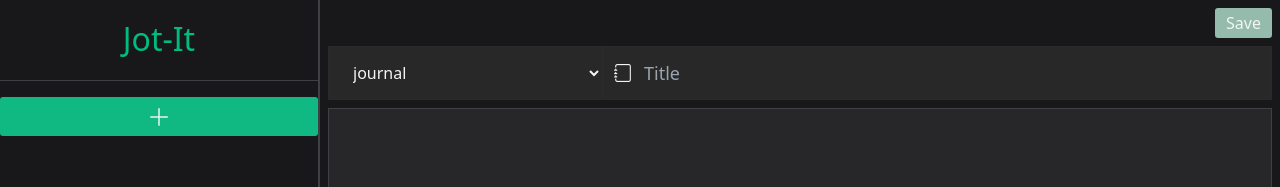
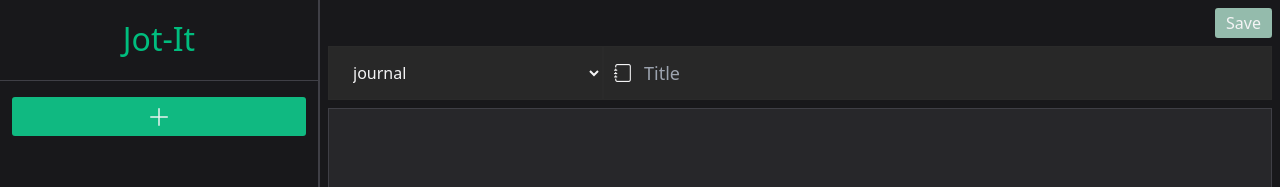
Before and after one commit to murphyjstevens/jot-it, a Vue app: page /#/new in a window 1280 px wide. Shown: the top 187 px of the page. Built offline with nearby package versions, Linux system fonts and the light colour scheme.

Commit message:
Updated sidebar items look

```diff
--- a/src/components/TheSidebar.vue
+++ b/src/components/TheSidebar.vue
@@ -49,7 +49,7 @@ watch(
     </h1>
     <hr class="border-zinc-700" />
     <button
-      class="bg-emerald-500 transition-all mt-4 hover:brightness-75 hover:bg-emerald-500"
+      class="bg-emerald-500 transition-all mx-3 my-4 hover:brightness-75 hover:bg-emerald-500"
       @click="openNote(null)"
     >
       <i class="bi-plus-lg btn-lg"></i>
@@ -60,7 +60,7 @@ watch(
         v-bind:key="note.id"
         @click="openNote(note)"
         :title="note.title"
-        class="p-2 flex flex-row bg-zinc-800 border-b-2 border-zinc-700 text-lg text-ellipsis hover:bg-zinc-800 hover:brightness-125"
+        class="px-2 py-2 mx-3 flex flex-row bg-zinc-900 transition-colors text-ellipsis hover:bg-zinc-700"
       >
         <i class="mr-2" :class="[`bi-${note.icon ?? 'journal-text'}`]"></i>
         <span class="overflow-hidden text-ellipsis">{{ note.title }}</span>
```
